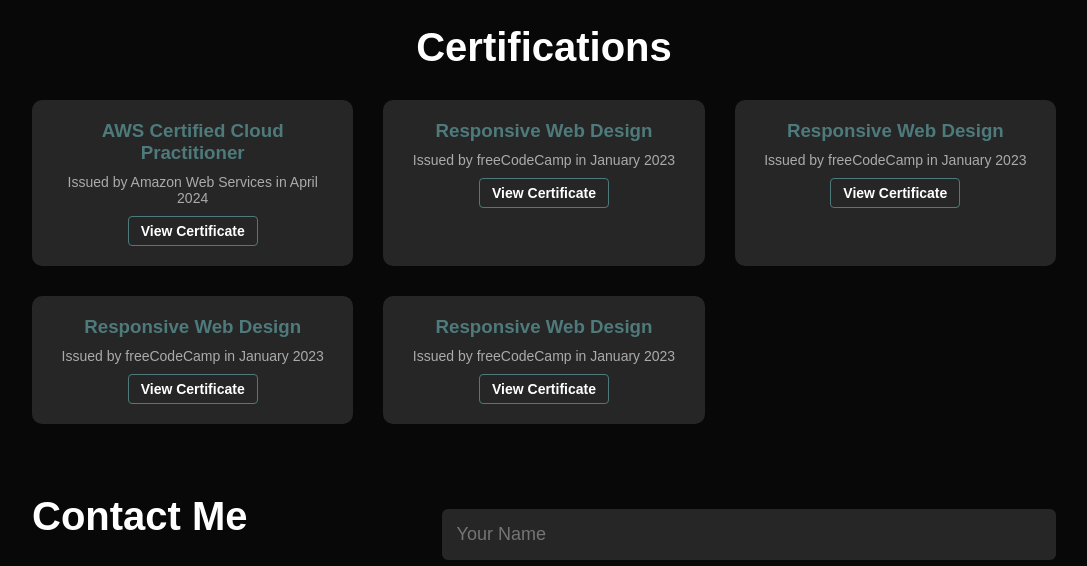
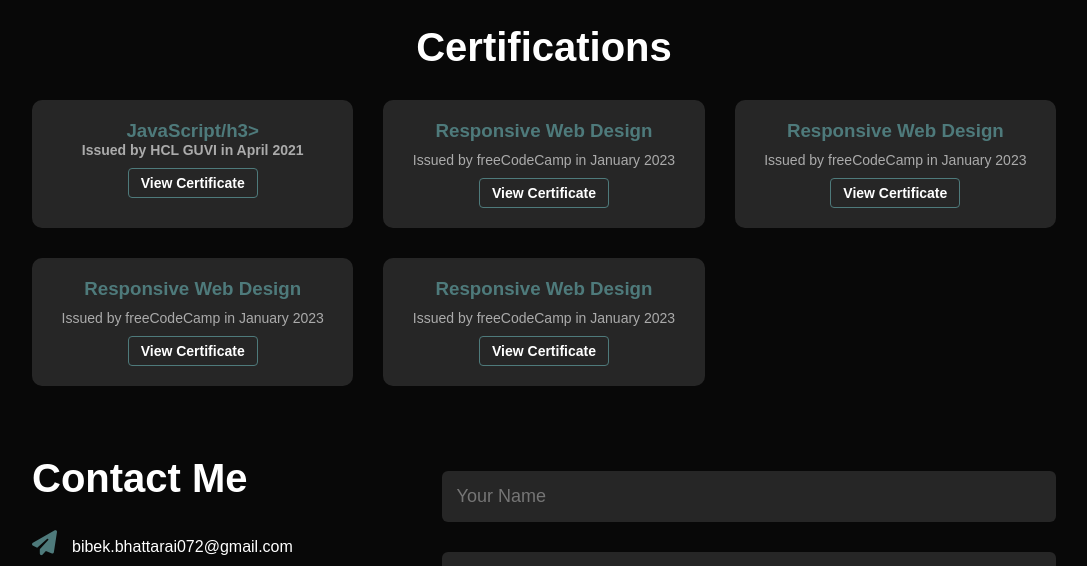
Before and after one commit to bibek-12345/My-Portfolio, a plain HTML site: page index.html in a window 1280 px wide. Shown: the part 2760-3326 px from the top of the page, without its empty margins (96-1183 px from the left). Drawn offline with nearby package versions, Linux system fonts and the light colour scheme.

Commit message:
added certification

```diff
--- a/index.html
+++ b/index.html
@@ -159,9 +159,9 @@
         <h1 class="sub-title">Certifications</h1>
         <div class="certification-list">
             <div class="certification">
-                <h3>AWS Certified Cloud Practitioner</h3>
-                <p>Issued by Amazon Web Services in April 2024</p>
-                <a href="https://example.com/aws-certificate" target="_blank">View Certificate</a>
+                <h3>JavaScript/h3>
+                <p>Issued by HCL GUVI in April 2021</p>
+                <a href="https://www.guvi.in/share-certificate/6f713B9P1L819o3e62" target="_blank">View Certificate</a>
             </div>
             <div class="certification">
                 <h3>Responsive Web Design</h3>
```
